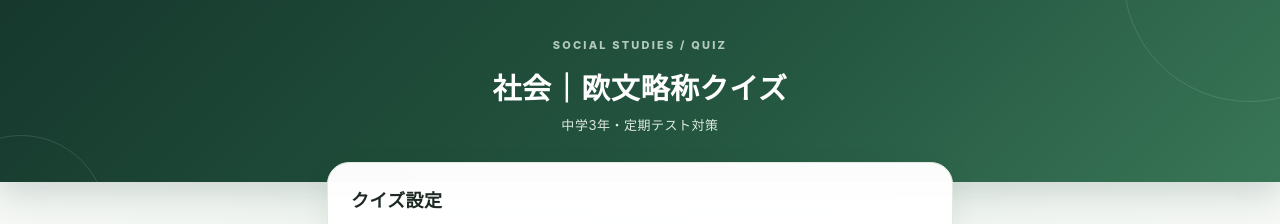
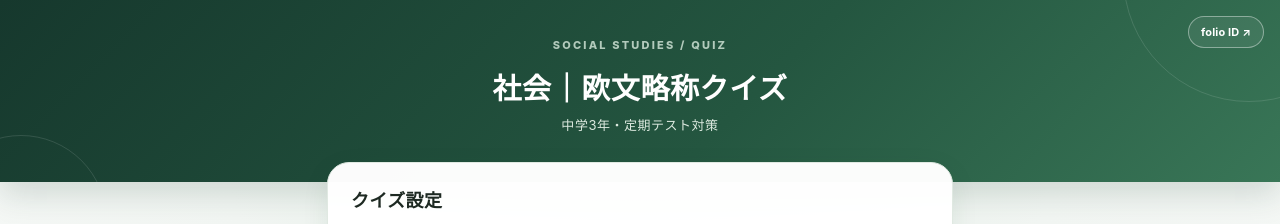
Before and after one commit to u5kq/social_quiz, a plain HTML site: page index.html in a window 1280 px wide. Shown: the top 224 px of the page. Drawn offline with Linux system fonts and the light colour scheme.

Commit message:
Add folio ID login entry UI

```diff
--- a/index.html
+++ b/index.html
@@ -90,7 +90,7 @@ select{width:100%;padding:14px 42px 14px 14px;border:1px solid #d4e0d7;border-ra
 </style>
 </head>
 <body>
-<header><div class="tag">SOCIAL STUDIES / QUIZ</div><h1>社会｜欧文略称クイズ</h1><p>中学3年・定期テスト対策</p></header>
+<header><a href="https://u5kq.github.io/folio.jp/account.html" style="position:absolute;right:16px;top:16px;z-index:2;padding:8px 12px;border:1px solid #ffffff66;border-radius:999px;color:#fff;text-decoration:none;font-size:11px;font-weight:700;background:#ffffff12">folio ID ↗</a><div class="tag">SOCIAL STUDIES / QUIZ</div><h1>社会｜欧文略称クイズ</h1><p>中学3年・定期テスト対策</p></header>
 <main>
 <section id="home" class="panel">
 <h2>クイズ設定</h2><div class="sub">出題方向と問題数を選んでスタートしよう。</div>
```
